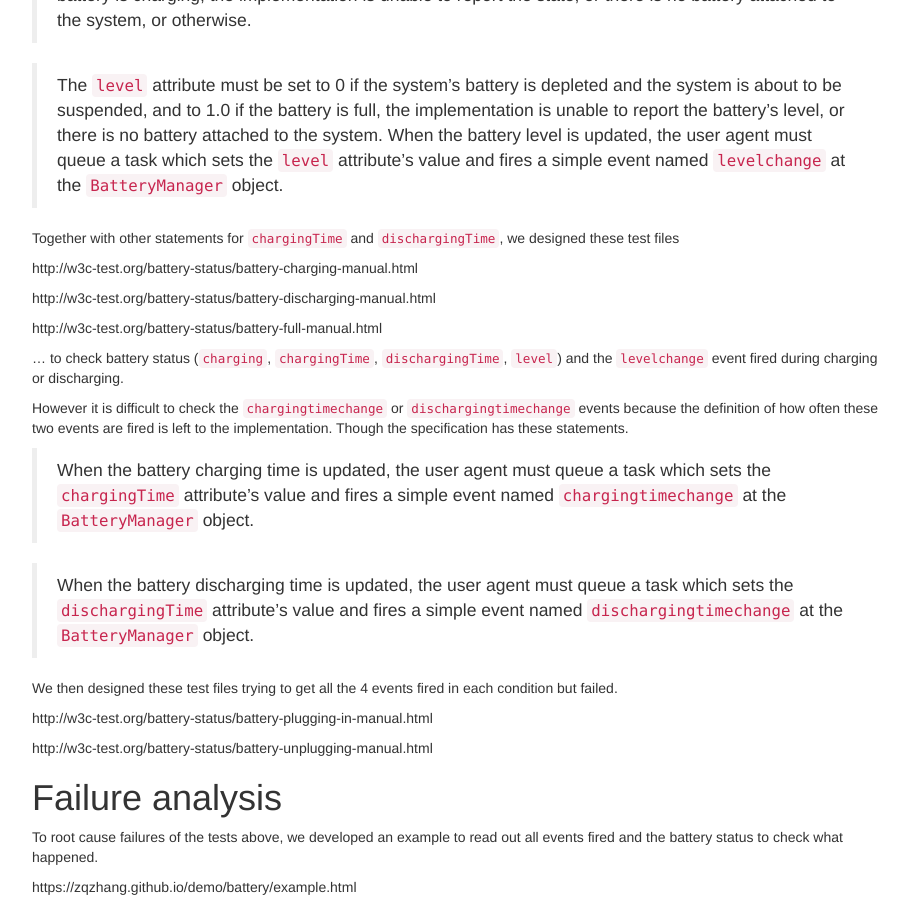
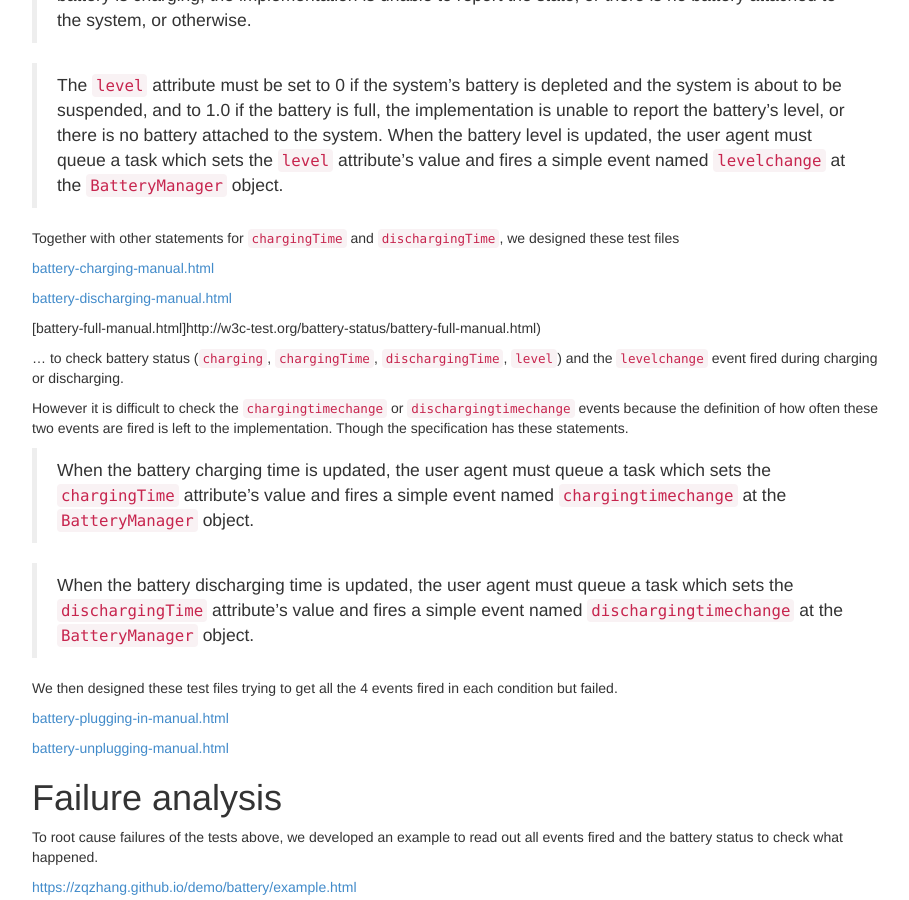
Before and after one commit to shuixin222/zqzhang.github.io, a Jekyll site: the page built from _posts/2016-02-18-testing-battery-status-api.md, in a window 1280 px wide and 900 px high, scrolled down 1451 px. Shown: the whole window, without its empty margins (38-947 px from the left). Built offline with Jekyll 4.4.1, drawn with Linux system fonts in a browser that asks for light colours; some of the changed text lies outside the part shown.

Commit message:
Link test files

````diff
--- a/_posts/2016-02-18-testing-battery-status-api.md
+++ b/_posts/2016-02-18-testing-battery-status-api.md
@@ -39,7 +39,7 @@ section as
 [idlharness.js](https://github.com/w3c/testharness.js/blob/master/idlharness.js)
 testing framework to check the IDL fragments in this specification. See
 
-http://w3c-test.org/battery-status/battery-interface-idlharness.html
+[battery-interface-idlharness.html](http://w3c-test.org/battery-status/battery-interface-idlharness.html)
 
 Note that Google Chrome Version 49.0.2623.28 beta-m (64-bit) on Windows 8.1
 has 4 failures which are not specific to Battery Status API:
@@ -66,7 +66,7 @@ For this statement and the 5 steps followed, we can check that
 
 Thus created this test:
 
-http://w3c-test.org/battery-status/battery-promise.html
+[battery-promise.html](http://w3c-test.org/battery-status/battery-promise.html)
 
 > The user agent must not reject the battery promise.
 
@@ -94,11 +94,11 @@ navigator.getBattery().then(function(battery) {
 Together with other statements for `chargingTime` and `dischargingTime`,
 we designed these test files
 
-http://w3c-test.org/battery-status/battery-charging-manual.html
+[battery-charging-manual.html](http://w3c-test.org/battery-status/battery-charging-manual.html)
 
-http://w3c-test.org/battery-status/battery-discharging-manual.html
+[battery-discharging-manual.html](http://w3c-test.org/battery-status/battery-discharging-manual.html)
 
-http://w3c-test.org/battery-status/battery-full-manual.html
+[battery-full-manual.html]http://w3c-test.org/battery-status/battery-full-manual.html)
 
 ... to check battery status (`charging`, `chargingTime`, `dischargingTime`,
 `level`) and the `levelchange` event fired during charging or discharging.
@@ -120,16 +120,16 @@ these statements.
 We then designed these test files trying to get all the 4 events fired in each
 condition but failed.
 
-http://w3c-test.org/battery-status/battery-plugging-in-manual.html
+[battery-plugging-in-manual.html](http://w3c-test.org/battery-status/battery-plugging-in-manual.html)
 
-http://w3c-test.org/battery-status/battery-unplugging-manual.html
+[battery-unplugging-manual.html](http://w3c-test.org/battery-status/battery-unplugging-manual.html)
 
 # Failure analysis
 
 To root cause failures of the tests above, we developed an example to read out
 all events fired and the battery status to check what happened.
 
-https://zqzhang.github.io/demo/battery/example.html
+[https://zqzhang.github.io/demo/battery/example.html](https://zqzhang.github.io/demo/battery/example.html)
 
 ```js
 window.onload = function () {
````
